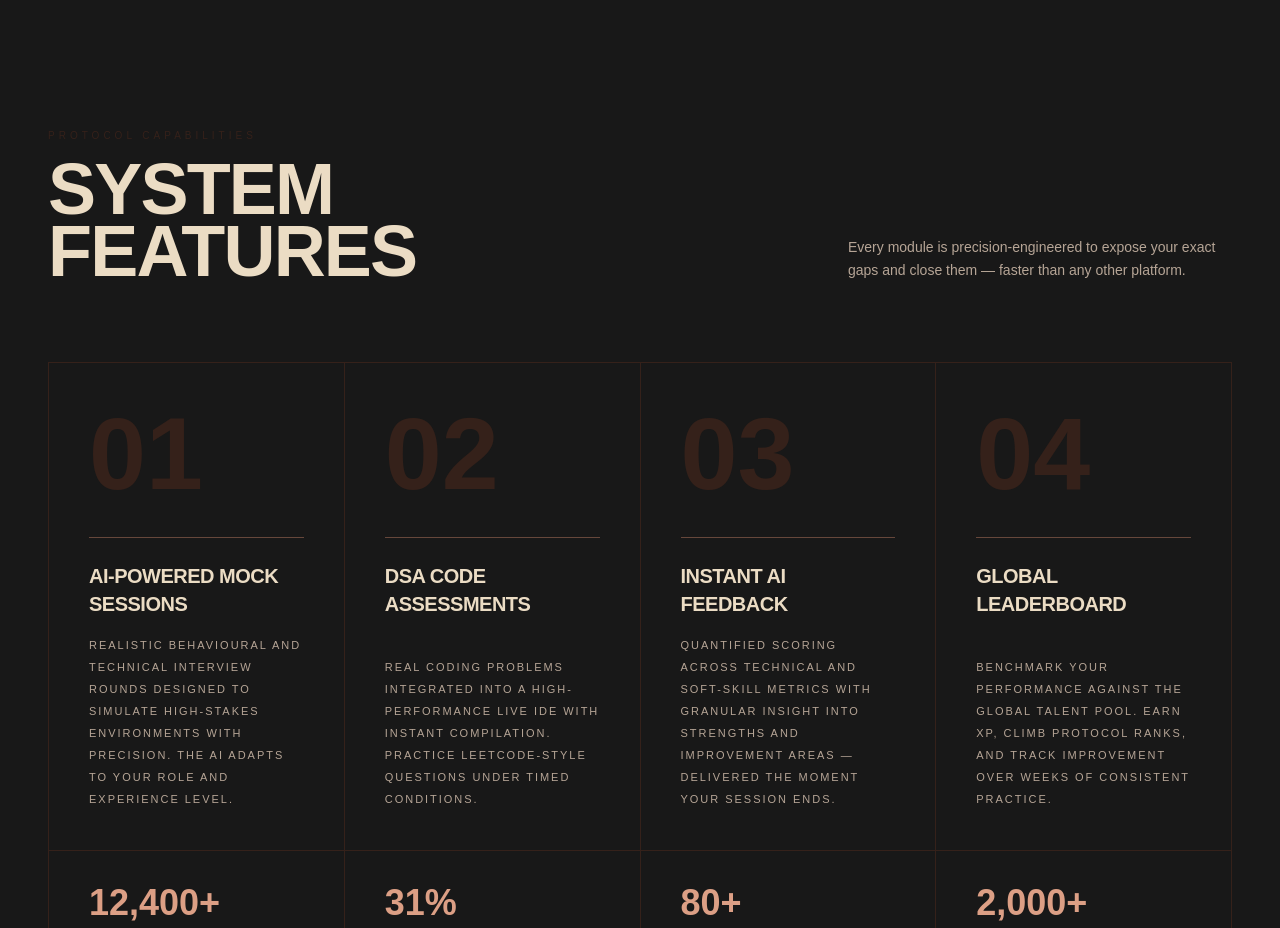
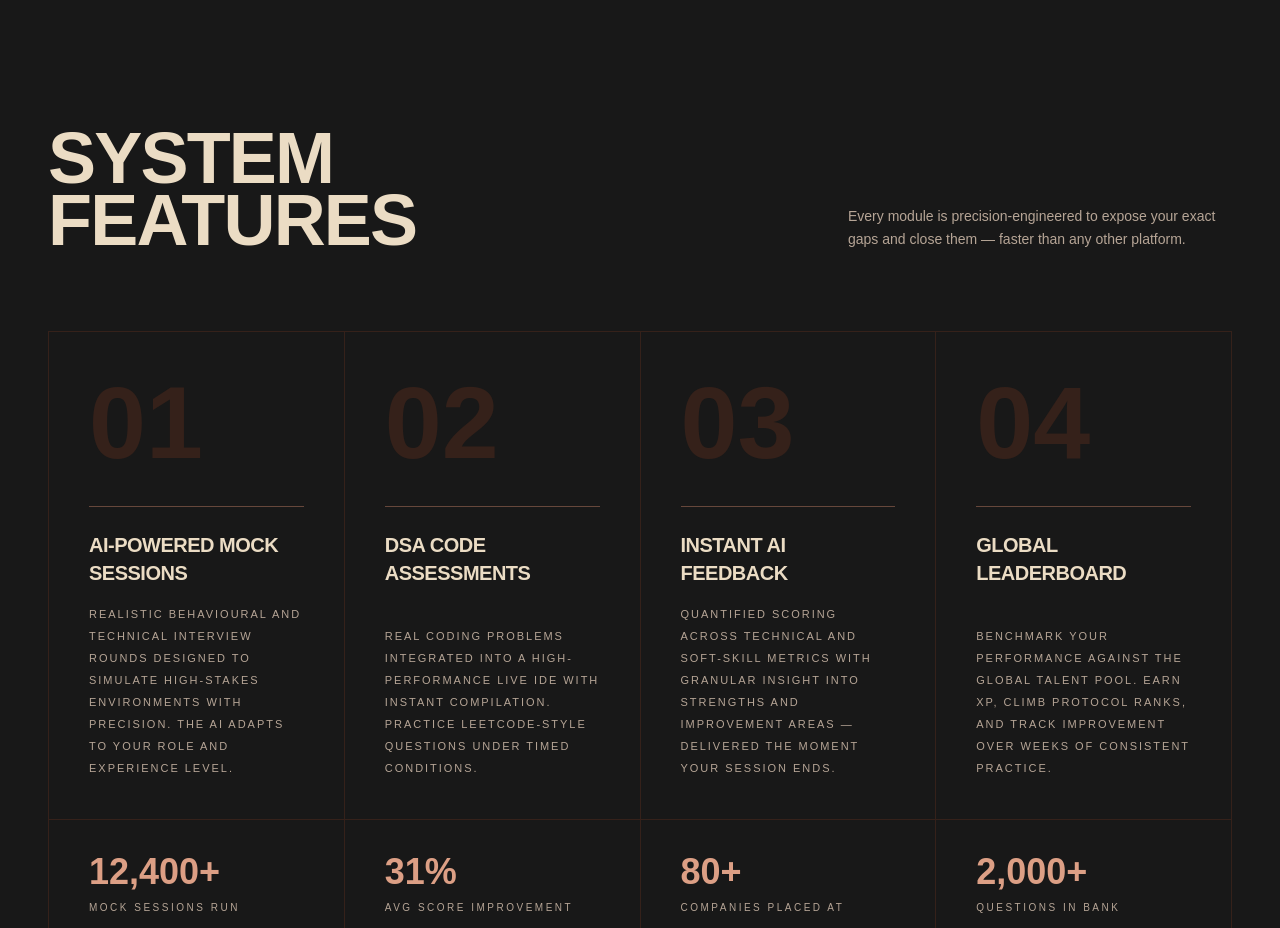
Before and after one commit to AtharvChanana/Intervue, a Next.js app in the folder frontend/: page / in a window 1280 px wide. Shown: the part 1180-2108 px from the top of the page. Built offline with nearby package versions, Linux system fonts and the light colour scheme; no server answers; a web font is replaced by a local one.

Commit message:
style: remove Protocol Capabilities text
- Removed the 'PROTOCOL CAPABILITIES' subheader text sitting above the 'SYSTEM FEATURES' heading to further clean up the layout

```diff
--- a/frontend/app/page.tsx
+++ b/frontend/app/page.tsx
@@ -97,9 +97,7 @@ function FeaturesSection() {
         {/* Section Header */}
         <div className="mb-20 flex flex-col md:flex-row md:items-end md:justify-between gap-6">
           <div>
-            <span className="text-[10px] uppercase tracking-[0.4em] block mb-4" style={{ color: 'var(--burnt-umber)' }}>
-              Protocol Capabilities
-            </span>
+
             <h2 className="display-font text-5xl md:text-7xl font-bold uppercase leading-[0.85] tracking-tight" style={{ color: 'var(--warm-beige)' }}>
               System<br />Features
             </h2>
```
